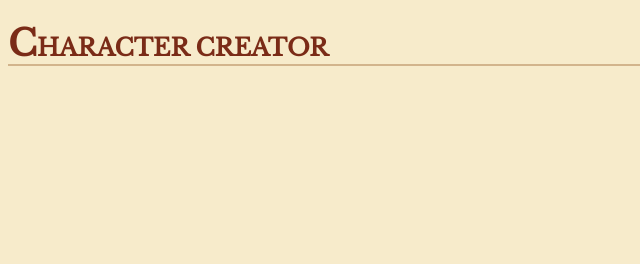
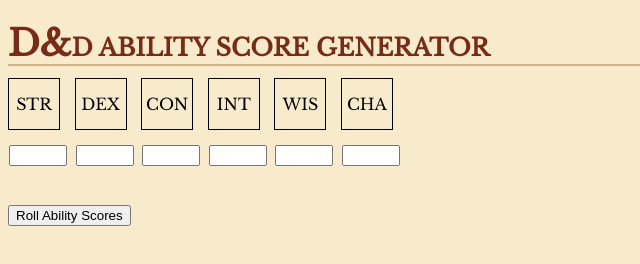
Before and after one commit to Regularguyy21/Regularguyy21.github.io, a plain HTML site: page builder.html in a window 1280 px wide. Shown: the whole page, without its empty margins (0-640 px from the left). Drawn offline with nearby package versions, Linux system fonts and the light colour scheme.

Commit message:
Building builder.html

```diff
--- a/builder.html
+++ b/builder.html
@@ -2,8 +2,77 @@
 <html>
   <head>
     <link rel="stylesheet" type="text/css" href="css/Styles.css">
-  </head>
-  <body>
-    <h1>Character Creator</h1>
+    <style>
+        .abilityBox {
+          width: 50px;
+          height: 50px;
+          text-align: center;
+          line-height: 50px;
+          border: 1px solid black;
+          display: inline-block;
+          margin-right: 10px;
+        }
+
+        .scoreInput {
+          width: 50px;
+        }
+      </style>
+    </head>
+    <body>
+
+    <h1>D&D Ability Score Generator</h1>
+
+    <div id="abilityScores">
+      <div class="abilityBox">
+        <label for="strength">STR</label><br>
+        <input type="text" id="strength" class="scoreInput" readonly>
+      </div>
+
+      <div class="abilityBox">
+        <label for="dexterity">DEX</label><br>
+        <input type="text" id="dexterity" class="scoreInput" readonly>
+      </div>
+
+      <div class="abilityBox">
+        <label for="constitution">CON</label><br>
+        <input type="text" id="constitution" class="scoreInput" readonly>
+      </div>
+
+      <div class="abilityBox">
+        <label for="intelligence">INT</label><br>
+        <input type="text" id="intelligence" class="scoreInput" readonly>
+      </div>
+
+      <div class="abilityBox">
+        <label for="wisdom">WIS</label><br>
+        <input type="text" id="wisdom" class="scoreInput" readonly>
+      </div>
+
+      <div class="abilityBox">
+        <label for="charisma">CHA</label><br>
+        <input type="text" id="charisma" class="scoreInput" readonly>
+      </div>
+    </div>
+    <br><br>
+    <button onclick="rollAbilityScores()">Roll Ability Scores</button>
+
+    <script>
+    function rollAbilityScores() {
+      const abilityScores = [];
+      for (let i = 0; i < 6; i++) {
+        const rolls = Array.from({length: 4}, () => Math.floor(Math.random() * 6) + 1);
+        rolls.sort((a, b) => a - b);
+        const totalScore = rolls.slice(1).reduce((sum, roll) => sum + roll, 0);
+        abilityScores.push(totalScore);
+      }
+
+      document.getElementById("strength").value = abilityScores[0];
+      document.getElementById("dexterity").value = abilityScores[1];
+      document.getElementById("constitution").value = abilityScores[2];
+      document.getElementById("intelligence").value = abilityScores[3];
+      document.getElementById("wisdom").value = abilityScores[4];
+      document.getElementById("charisma").value = abilityScores[5];
+    }
+    </script>
   </body>
 </html>
```
Also changed, not shown: index.html (+1 -1 lines).
